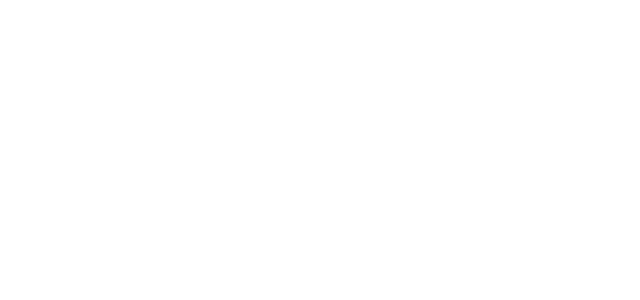
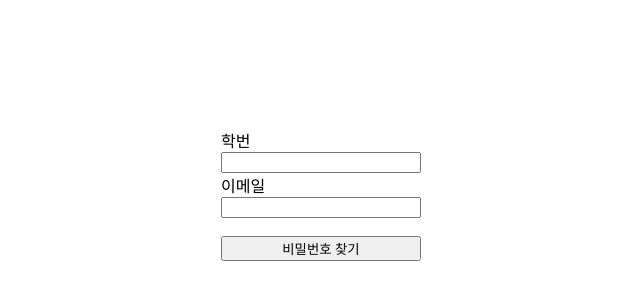
Before and after one commit to Sanghyun124/AI_Convergence_Reservation_Program, a React (Vite) app in the folder frontend/reservation_system/: page /findpw in a window 1280 px wide. Before the commit this address had no page. Shown: the part 214-514 px from the top of the page, without its empty margins (319-959 px from the left). Built offline with nearby package versions, Linux system fonts and the light colour scheme.

Commit message:
[feature] FindPasswordPage
- FIndPasswordPage 추가
- backend Controller findPassword method return값 수정
- LoginPage에 비밀번호 찾기 버튼 추가

```diff
--- a/frontend/reservation_system/src/App.jsx
+++ b/frontend/reservation_system/src/App.jsx
@@ -2,6 +2,7 @@
 import RootPage from "./pages/RootPage";
 import MainPage from "./pages/MainPage";
 import LoginPage from "./pages/LoginPage";
+import FindPasswordPage from "./pages/FindPasswordPage";
 
 function App() {
   return (
@@ -10,6 +11,7 @@
         <Route path="/" element={<RootPage />}></Route>
         <Route path="/login" element={<LoginPage />}></Route>
         <Route path="/main" element={<MainPage />}></Route>
+        <Route path="/findpw" element={<FindPasswordPage />}></Route>
       </Routes>
     </BrowserRouter>
   );
--- /dev/null
+++ b/frontend/reservation_system/src/components/FindPwComponent.jsx
@@ -0,0 +1,35 @@
+import React from 'react'
+
+const Div = {
+    display: 'flex',
+    justifyContent: 'center',
+    alignItems: 'center',
+    width: '100%',
+    height: '100vh',
+}
+
+const Form = {
+    display: 'flex',
+    flexDirection: 'column',
+    width: 200,
+}
+
+const FindPwComponent = ({ handleOnKey, handleStudentId, handleEmail, handleFindPwClick }) => {
+    return (
+        <div style={Div}>
+            <form style={Form} onKeyDown={handleOnKey}>
+                <label>학번</label>
+                <input type='text' onChange={handleStudentId} autoComplete='off'></input>
+
+                <label>이메일</label>
+                <input type='text' onChange={handleEmail} autoComplete='off'></input>
+
+                <br></br>
+
+                <button type="button" onClick={handleFindPwClick}>비밀번호 찾기</button>
+            </form>
+        </div>
+    )
+}
+
+export default FindPwComponent
--- a/frontend/reservation_system/src/components/LoginComponent.jsx
+++ b/frontend/reservation_system/src/components/LoginComponent.jsx
@@ -14,7 +14,17 @@
     width: 200,
 }
 
-const InputComponent = ({ handleOnKey, handleStudentId, handlePassword, handleLoginClick }) => {
+const Button1 = {
+    width: 90,
+    marginRight: 10,
+}
+
+const Button2 = {
+    width: 90,
+    marginLeft: 10,
+}
+
+const InputComponent = ({ handleOnKey, handleStudentId, handlePassword, handleLoginClick, handleFindPwClick }) => {
     return (
         <div style={Div}>
             <form style={Form} onKeyDown={handleOnKey}>
@@ -27,7 +37,8 @@
                 <br></br>
 
                 <div style={{textAlign: 'center'}}>
-                    <button type="button" onClick={handleLoginClick}>로그인</button>
+                    <button type="button" style={Button1} onClick={handleLoginClick}>로그인</button>
+                    <button type="button" style={Button2} onClick={handleFindPwClick}>비밀번호 찾기</button>
                 </div>
             </form>
         </div>
--- /dev/null
+++ b/frontend/reservation_system/src/pages/FindPasswordPage.jsx
@@ -0,0 +1,74 @@
+import React from 'react'
+import { useEffect, useState } from 'react'
+import axios from 'axios'
+import IsLogin from '../components/IsLogin'
+import FindPwComponent from '../components/FindPwComponent'
+
+const FindPasswordPage = () => {
+    useEffect(() => {
+        if(IsLogin()) {
+            document.location.replace("/main");
+        }
+    }, []);
+
+    const [studentId, setStudentId] = useState("");
+    const [email, setEmail] = useState("");
+
+    const handleOnKeyPress = (e) => {
+        if(e.key === "Enter") {
+            handleFindPwButtonClick();
+        }
+    };
+
+    const handleStudentIdChange = (e) => {
+        console.log("학번 입력");
+        const { value } = e.target;
+        setStudentId(value);
+    };
+
+    const handleEmailChange = (e) => {
+        console.log("이메일 입력");
+        const { value } = e.target;
+        setEmail(value);
+    };
+
+    const handleFindPwButtonClick = () => {
+        // console.log("버튼 누름");
+        // console.log(studentId);
+        // console.log(email);
+
+        const option = {
+            method: "POST",
+            url: "/api/member/password",
+            data: {
+                studentId: studentId,
+                email: email,
+            }
+        };
+
+        axios(option)
+            .then((response) => {
+                console.log(response);
+                alert("임시 비밀번호가 등록된 이메일로 발송되었습니다.")
+                document.location.href = "/";
+            })
+            .catch((error) => {
+                console.log(error);
+                alert("아이디가 존재하지 않거나, 아이디 또는 이메일을 잘못 입력하셨습니다.");
+            })
+
+    };
+
+    return (
+        <div>
+            <FindPwComponent
+            handleOnKey={handleOnKeyPress}
+            handleStudentId={handleStudentIdChange}
+            handleEmail={handleEmailChange}
+            handleFindPwClick={handleFindPwButtonClick}
+            ></FindPwComponent>
+        </div>
+    )
+}
+
+export default FindPasswordPage
--- a/frontend/reservation_system/src/pages/LoginPage.jsx
+++ b/frontend/reservation_system/src/pages/LoginPage.jsx
@@ -6,6 +6,12 @@
 const LoginPage = () => {
     const [studentId, setStudentId] = useState("");
     const [password, setPassword] = useState("");
+
+    const handleOnKeyPress = (e) => {
+        if(e.key === "Enter") {
+            handleLoginButtonClick();
+        }
+    };
 
     const handleStudentIdChange = (e) => {
         console.log("학번 입력");
@@ -18,12 +24,6 @@
         const { value } = e.target;
         setPassword(value);
     };
-
-    const handleOnKeyPress = (e) => {
-        if(e.key === "Enter") {
-            handleLoginButtonClick();
-        }
-    }
 
     const handleLoginButtonClick = () => {
         // console.log("버튼 누름");
@@ -48,7 +48,11 @@
                 console.log(error);
             })
 
-    }
+    };
+
+    const handleFindPwButtonClick = () => {
+        document.location.href = "/findpw";
+    };
 
     return (
         <div>
@@ -57,6 +61,7 @@
                 handleStudentId={handleStudentIdChange}
                 handlePassword={handlePasswordChange}
                 handleLoginClick={handleLoginButtonClick}
+                handleFindPwClick={handleFindPwButtonClick}
             ></LoginComponent>
         </div>
     )
```
Also changed, not shown: 1 other file (tests, documents, lock files or other folders).
